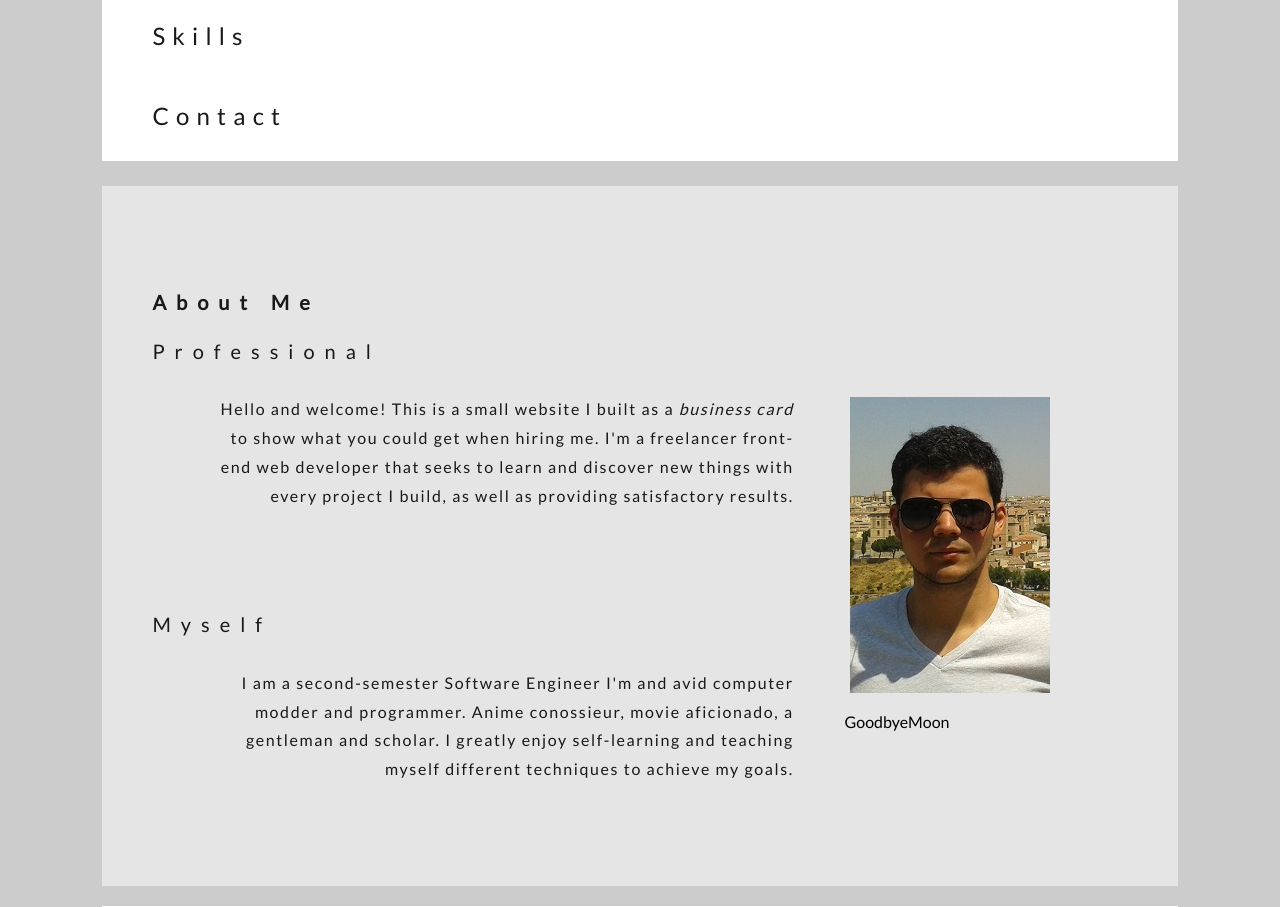
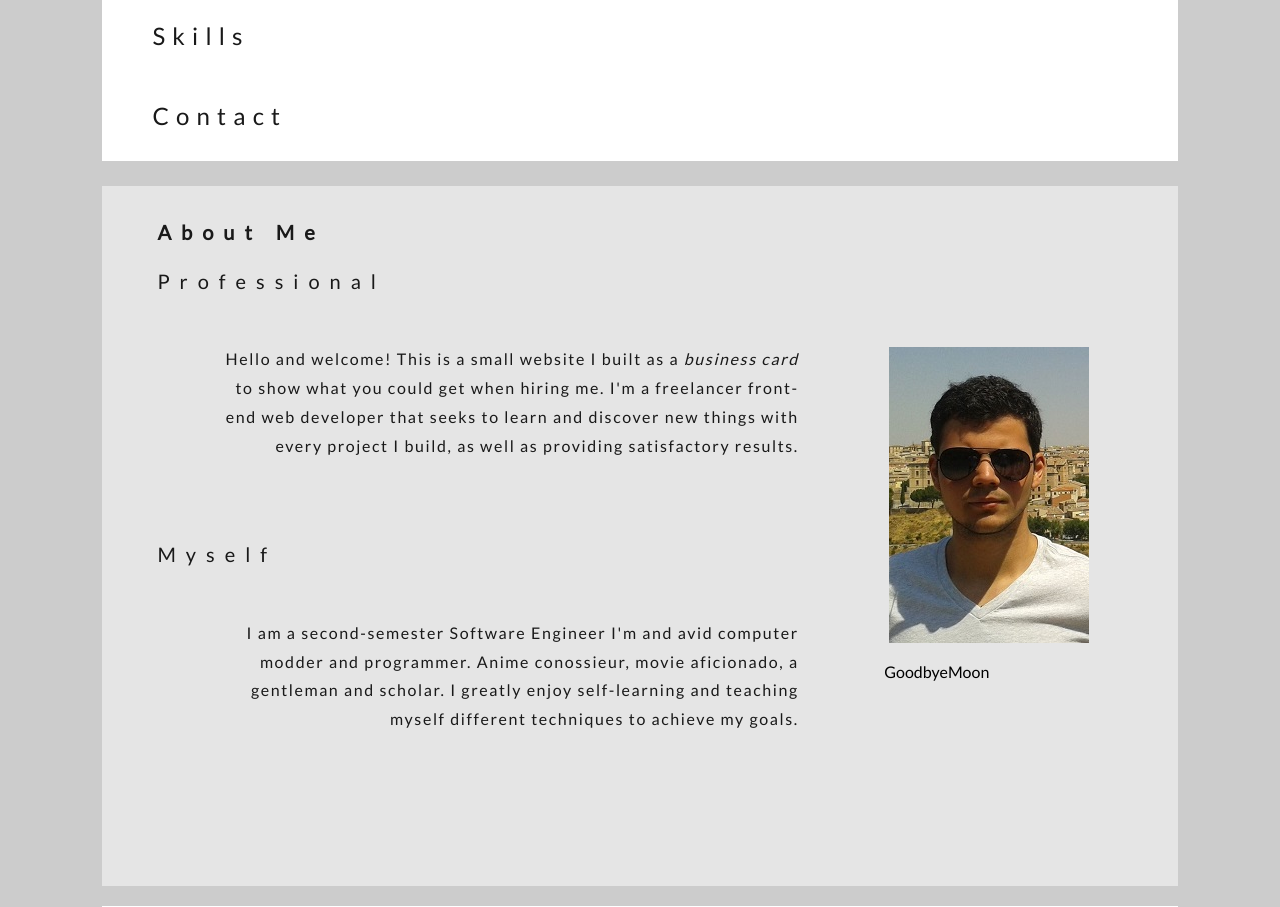
Before and after one commit to oelizondo/ArtistTemplate, a PHP site: page /index.html in a window 1280 px wide. Shown: the part 757-1664 px from the top of the page. Run offline with PHP 8.4, Linux system fonts and the light colour scheme.

Commit message:
please work

```diff
--- a/style.css
+++ b/style.css
@@ -133,7 +133,7 @@
   background: #e5e5e5; }
   #bio .right {
     position: relative;
-    top: 35px;
+    top: 15px;
     text-align: left;
     font-size: 20px;
     letter-spacing: 0.5em;
@@ -145,7 +145,7 @@
   #bio #me {
     float: left;
     width: 55%;
-    margin: 50px;
+    margin-left: 55px;
     line-height: 180%;
     letter-spacing: 0.1em;
     max-height: 500px;
@@ -157,9 +157,9 @@
   width: 30%;
   height: 450px;
   position: relative;
-  top: 150px;
+  top: 100px;
   margin: 1%;
-  float: left; }
+  float: right; }
   .contentbox1 img {
     margin-left: 45px;
     margin-top: 50px; }
--- a/style.sass
+++ b/style.sass
@@ -125,7 +125,7 @@
 	background: #e5e5e5
 	.right
 		position: relative
-		top: 35px
+		top: 15px
 		text-align: left
 		font-size: 20px
 		letter-spacing: 0.5em
@@ -137,7 +137,7 @@
 	#me
 		float: left
 		width: 55%
-		margin: 50px
+		margin-left: 55px
 		line-height: 180%
 		letter-spacing: 0.1em
 		max-height: 500px
@@ -148,9 +148,9 @@
 	width: 30%
 	height: 450px
 	position: relative
-	top: 150px
+	top: 100px
 	margin: 1%
-	float: left
+	float: right
 	img
 		margin-left: 45px
 		margin-top: 50px
```
Also changed, not shown: 1 other file.
